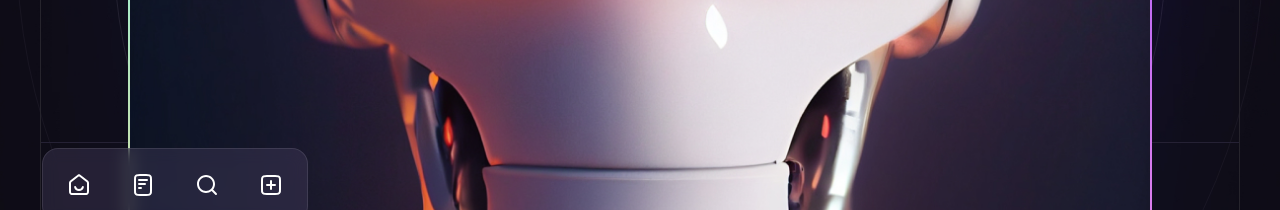
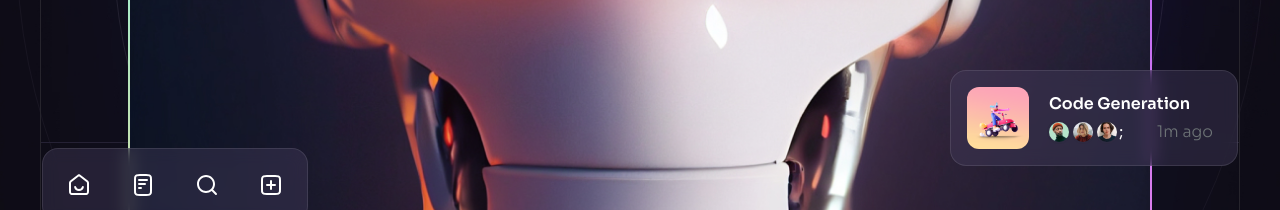
Before and after one commit to jdav892/brainiac, a React (Vite) app: page / in a window 1280 px wide. Shown: the part 742-952 px from the top of the page. Built offline with nearby package versions, Linux system fonts and the light colour scheme; the HTML template or start-up script is replaced by a standard one.

Commit message:
feat: renders a floating rectangle with parallax to hero section to indicate notifcations

```diff
--- a/src/components/Notification.jsx
+++ b/src/components/Notification.jsx
@@ -1,5 +1,45 @@
-const Notification = () => {
-  return <div>Notification</div>;
+import { notification1 } from "../assets";
+import { notificationImages } from "../constants";
+
+const Notification = ({ className, title }) => {
+  return (
+    <div
+      className={`${
+        className || ""
+      } flex items-center p-4 pr-6 bg-n-9/40 backdrop-blur border border-n-1/10 rounded-2xl gap-5`}
+    >
+      <img
+        src={notification1}
+        width={62}
+        height={62}
+        alt="image"
+        className="rounded-xl"
+      />
+      <div className="flex-1">
+        <h6 className="mb-1 font-semibold text-base">{title}</h6>
+        <div className="flex items-center justify-between">
+          <ul className="flex -m-0.5">
+            {notificationImages.map((item, index) => (
+              <li
+                key={index}
+                className="flex w-6 border-2 border-n-12 rounded-full overflow-hidden"
+              >
+                <img
+                  src={item}
+                  className="w-full"
+                  width={20}
+                  height={20}
+                  alt={item}
+                />
+              </li>
+            ))}
+            ;
+          </ul>
+          <div className="body-2 text-n-13">1m ago</div>
+        </div>
+      </div>
+    </div>
+  );
 };
 
 export default Notification;
--- a/tailwind.config.js
+++ b/tailwind.config.js
@@ -103,7 +103,7 @@
           "@apply text-2xl leading-normal": {},
         },
         ".h6": {
-          "@apply font-semifold text-lg leading-8": {},
+          "@apply font-semibold text-lg leading-8": {},
         },
         ".body-1": {
           "@apply text-[0.875rem] leading-[1.5rem] md:text-[1rem] md:leading-[1.75rem] lg:text-[1.25rem]":
```
